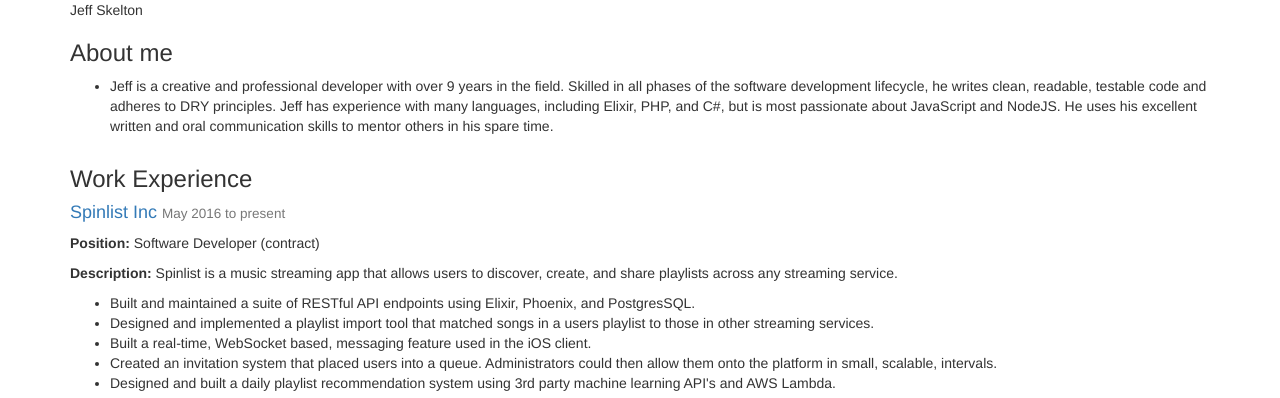
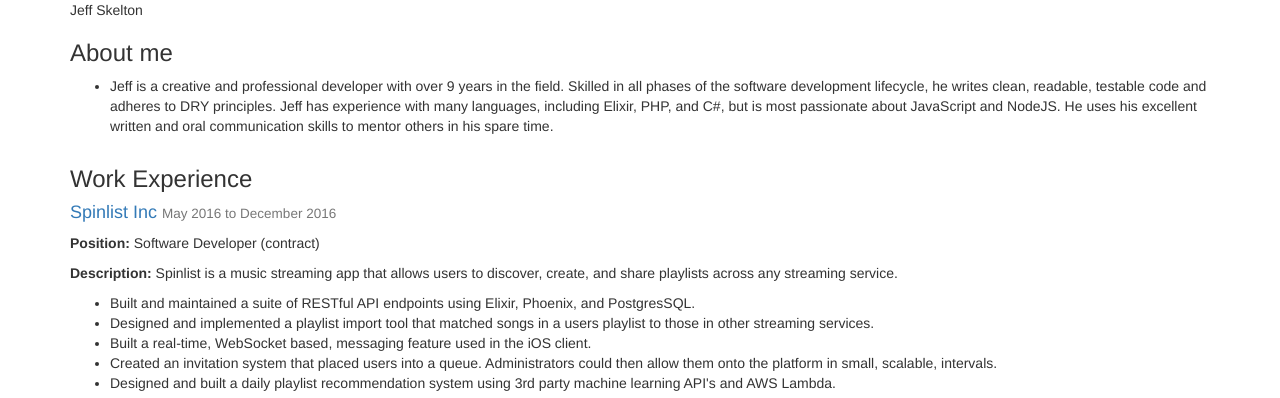
Before and after one commit to jeffskelton3/jeffskelton3.github.io, a Jekyll site: the page built from about.html, in a window 1280 px wide. Shown: the top 398 px of the page. Built offline with Jekyll 4.4.1, drawn with Linux system fonts in a browser that asks for light colours.

Commit message:
update resume

```diff
--- a/_data/resume.json
+++ b/_data/resume.json
@@ -38,7 +38,7 @@
       "position": "Software Developer (contract)",
       "website": "https://beta.spinlist.fm",
       "startDate": "2016-05-01",
-      "endDate": "present",
+      "endDate": "2016-12-31",
       "summary": "Spinlist is a music streaming app that allows users to discover, create, and share playlists across any streaming service.",
       "highlights": [
         "Built and maintained a suite of RESTful API endpoints using Elixir, Phoenix, and PostgresSQL.",
```
